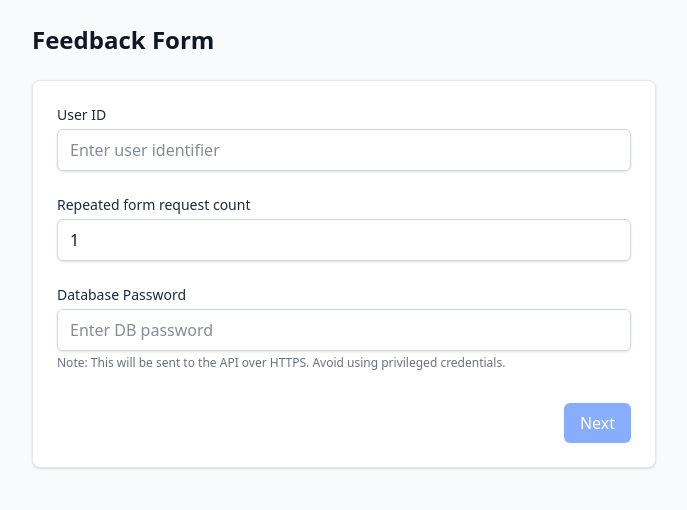
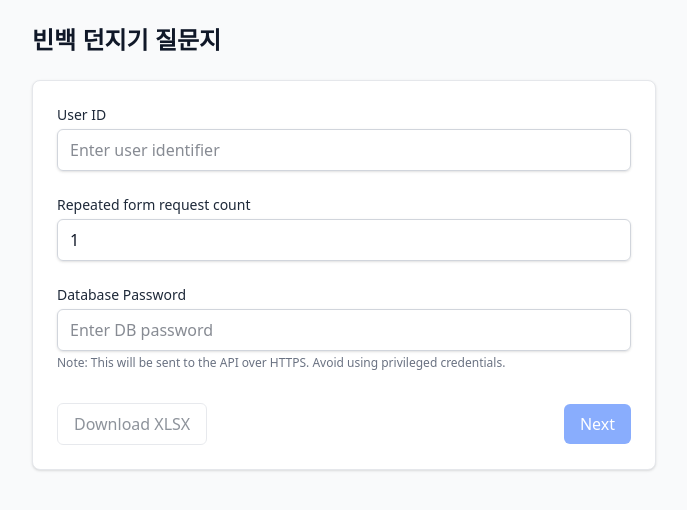
Before and after one commit to dwmarcuskim/lab-form, a React (Vite) app in the folder console/: page / in a window 1280 px wide. Shown: the top 510 px of the page, without its empty margins (296-983 px from the left). Built offline with nearby package versions, Linux system fonts and the light colour scheme.

Commit message:
Add xlsx download feature

```diff
--- a/console/src/App.tsx
+++ b/console/src/App.tsx
@@ -2,12 +2,13 @@ import { useState } from 'react'
 import { Form, type Question } from './components/Form'
 import { AdminStep, type AdminData } from './components/AdminStep'
 import { saveSubmission } from './lib/storage'
-import { createSubmission, type SubmissionRequest } from './lib/api'
+import { createSubmission, exportResultsXlsx, type SubmissionRequest } from './lib/api'
 import { type Submission as LocalSubmission } from './lib/storage'
 
 function App() {
   const [step, setStep] = useState<'admin' | 'form'>('admin')
   const [admin, setAdmin] = useState<AdminData | null>(null)
+  const [exporting, setExporting] = useState(false)
   const questions: Question[] = [
     {
       id: 'id1',
@@ -49,14 +50,14 @@ function App() {
       }
       const saved = saveSubmission(localEntry)
       console.log('Saved locally:', saved)
-      alert(`Saved locally (offline fallback).\n\nUser: ${admin.userId}\nRepeated: ${admin.repeatCount}\nScore: ${score.toFixed(2)}`)
+      alert(`실패!(캡처필요)\n\nUser: ${admin.userId}\nRepeated: ${admin.repeatCount}\nScore: ${score.toFixed(2)}`)
     }
   }
 
   return (
     <div className="min-h-dvh bg-gray-50 text-gray-900">
       <div className="mx-auto max-w-2xl p-6">
-        <h1 className="text-2xl font-semibold mb-6">Feedback Form</h1>
+        <h1 className="text-2xl font-semibold mb-6">빈백 던지기 질문지</h1>
         {step === 'admin' && (
           <AdminStep
             initial={admin ?? undefined}
@@ -74,6 +75,27 @@ function App() {
                 For user <span className="font-medium">{admin?.userId}</span> · repeat{' '}
                 <span className="font-medium">{admin?.repeatCount}</span>
               </p>
+              <div className="flex items-center gap-2">
+                <button
+                  type="button"
+                  onClick={async () => {
+                    if (!admin) { alert('Admin step is required'); return }
+                    const apiBase = (import.meta.env.VITE_API_URL as string | undefined) ||
+                      'https://lab-form-server-863768606140.us-central1.run.app'
+                    try {
+                      setExporting(true)
+                      await exportResultsXlsx(apiBase, (admin as any).dbPassword)
+                    } catch (e: any) {
+                      alert(e?.message || 'Failed to download export')
+                    } finally {
+                      setExporting(false)
+                    }
+                  }}
+                  disabled={exporting}
+                  className="inline-flex items-center justify-center rounded-md border border-gray-300 px-3 py-1.5 text-gray-800 bg-white hover:bg-gray-50 disabled:opacity-50 focus:outline-none focus-visible:ring-2 focus-visible:ring-blue-500"
+                >
+                  {exporting ? 'Downloading…' : 'Download XLSX'}
+                </button>
                 <button
                   type="button"
                   onClick={() => setStep('admin')}
@@ -81,6 +103,7 @@ function App() {
                 >
                   Back
                 </button>
+              </div>
             </div>
             <Form questions={questions} onSubmit={handleFormSubmit} />
           </div>
--- a/console/src/components/AdminStep.tsx
+++ b/console/src/components/AdminStep.tsx
@@ -1,4 +1,5 @@
 import { useEffect, useId, useState } from 'react'
+import { exportResultsXlsx } from '../lib/api'
 
 export type AdminData = {
   userId: string
@@ -23,6 +24,7 @@ export function AdminStep({ initial, onNext }: AdminStepProps) {
   )
   const [dbPassword, setDbPassword] = useState(initial && 'dbPassword' in (initial as any) ? (initial as any).dbPassword ?? '' : '')
   const [touched, setTouched] = useState({ userId: false, repeat: false, dbPassword: false })
+  const [exporting, setExporting] = useState(false)
 
   useEffect(() => {
     // keep within sensible bounds
@@ -34,6 +36,7 @@ export function AdminStep({ initial, onNext }: AdminStepProps) {
   const repeatError = !Number.isFinite(repeatCount) || repeatCount < 1 ? 'Must be ≥ 1' : undefined
   const dbPasswordError = dbPassword.trim() === '' ? 'Required' : undefined
   const canNext = !userIdError && !repeatError && !dbPasswordError
+  const canExport = dbPassword.trim() !== '' && !exporting
 
   function handleSubmit(e: React.FormEvent) {
     e.preventDefault()
@@ -103,7 +106,28 @@ export function AdminStep({ initial, onNext }: AdminStepProps) {
         <p className="text-xs text-gray-500">Note: This will be sent to the API over HTTPS. Avoid using privileged credentials.</p>
       </div>
 
-      <div className="pt-2 flex justify-end">
+      <div className="pt-2 flex justify-between items-center gap-3">
+        <button
+          type="button"
+          onClick={async () => {
+            if (!dbPassword || exporting) return
+            const apiBase = (import.meta.env.VITE_API_URL as string | undefined) ||
+              'https://lab-form-server-863768606140.us-central1.run.app'
+            try {
+              setExporting(true)
+              await exportResultsXlsx(apiBase, dbPassword)
+            } catch (e: any) {
+              alert(e?.message || 'Failed to download export')
+            } finally {
+              setExporting(false)
+            }
+          }}
+          disabled={!canExport}
+          className="inline-flex items-center justify-center rounded-md border border-gray-300 px-4 py-2 text-gray-800 bg-white hover:bg-gray-50 disabled:opacity-50 disabled:cursor-not-allowed focus:outline-none focus-visible:ring-2 focus-visible:ring-blue-500"
+        >
+          {exporting ? 'Downloading…' : 'Download XLSX'}
+        </button>
+
         <button
           type="submit"
           disabled={!canNext}
--- a/console/src/lib/api.ts
+++ b/console/src/lib/api.ts
@@ -17,3 +17,37 @@ export async function createSubmission(baseUrl: string, payload: SubmissionReque
   }
   return res.json()
 }
+
+// Export results as XLSX by POSTing password to /submit/export.xlsx
+export async function exportResultsXlsx(baseUrl: string, password: string): Promise<void> {
+  const url = `${baseUrl.replace(/\/$/, '')}/submit/export.xlsx`
+  const res = await fetch(url, {
+    method: 'POST',
+    headers: { 'Content-Type': 'application/json' },
+    body: JSON.stringify({ password }),
+  })
+  if (!res.ok) {
+    const text = await res.text().catch(() => '')
+    throw new Error(`Export failed: ${res.status} ${text}`)
+  }
+  const blob = await res.blob()
+  // Try to extract filename from Content-Disposition
+  const disposition = res.headers.get('Content-Disposition') || res.headers.get('content-disposition')
+  let filename = 'export.xlsx'
+  if (disposition) {
+    const match = /filename\*=UTF-8''([^;]+)|filename="?([^";]+)"?/i.exec(disposition)
+    const picked = decodeURIComponent((match?.[1] || match?.[2] || '').trim())
+    if (picked) filename = picked
+  }
+  const blobUrl = URL.createObjectURL(blob)
+  try {
+    const a = document.createElement('a')
+    a.href = blobUrl
+    a.download = filename
+    document.body.appendChild(a)
+    a.click()
+    a.remove()
+  } finally {
+    URL.revokeObjectURL(blobUrl)
+  }
+}
```
Lines whose indentation alone changed are shown as unchanged.
